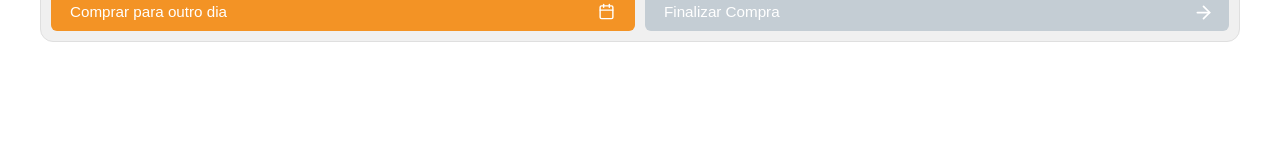
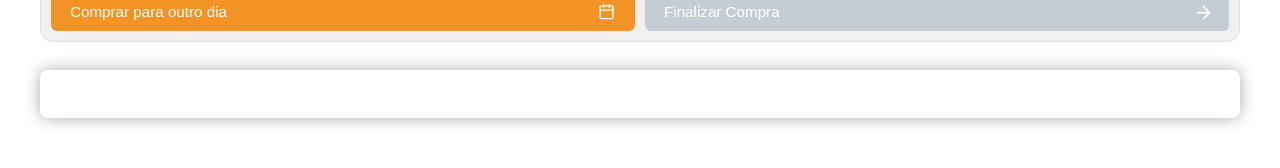
Before and after one commit to rharison/sfearca, a React (Create React App) app: page / in a window 1280 px wide. Shown: the part 535-703 px from the top of the page. Built offline with nearby package versions, Linux system fonts and the light colour scheme.

Commit message:
Adicionando componente de navegação por grupos.

```diff
--- a/src/App.js
+++ b/src/App.js
@@ -2,11 +2,13 @@ import React from 'react';
 import './App.css';
 import ContainerCards from './Components/Cards/ContainerCards';
 import CarrinhoBody from './Components/Carrinho/CarrinhoBody';
+import GruposNavegacao from './Components/Navegacao/GruposNavegacao';
 
 function App() {
   return (
     <div className="bodyPage">
       <CarrinhoBody></CarrinhoBody>
+      <GruposNavegacao></GruposNavegacao>
       <ContainerCards></ContainerCards>
     </div>
   );
--- /dev/null
+++ b/src/Components/Navegacao/GruposNavegacao.js
@@ -0,0 +1,8 @@
+import React from 'react';
+import styles from './GruposNavegacao.module.css';
+
+const GruposNavegacao = () => {
+  return <div className={`${styles.shadow} ${styles.dayPasseio}`}></div>;
+};
+
+export default GruposNavegacao;
--- /dev/null
+++ b/src/Components/Navegacao/GruposNavegacao.module.css
@@ -0,0 +1,26 @@
+@media only screen and (max-width: 450.99px) {
+  .day-passeio {
+    margin-top: 260px !important;
+  }
+}
+
+@media only screen and (max-width: 1200px) {
+  .day-passeio {
+    width: calc(95% - 1.5%) !important;
+    left: 2.5% !important;
+  }
+}
+
+.shadow {
+  box-shadow: 0 0 1em darkgray;
+}
+
+.dayPasseio {
+  border-radius: 8px;
+  height: 48px;
+  width: calc(1200px - 1.5%);
+  margin-top: 220px;
+  position: absolute;
+  padding-left: 1.5%;
+  overflow: hidden;
+}
```
Also changed, not shown: src/Components/Cards/Card.js (added, +8 -0 lines), src/Components/Cards/Card.module.css (added).
